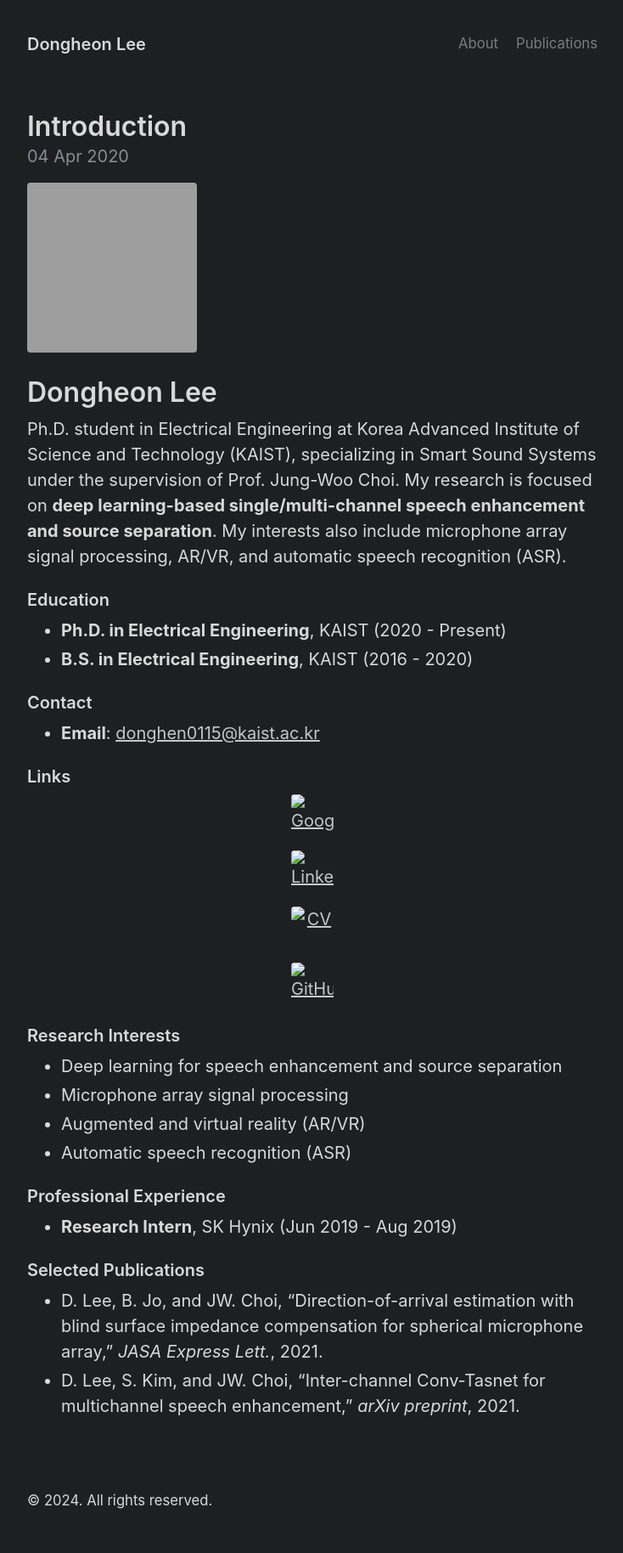
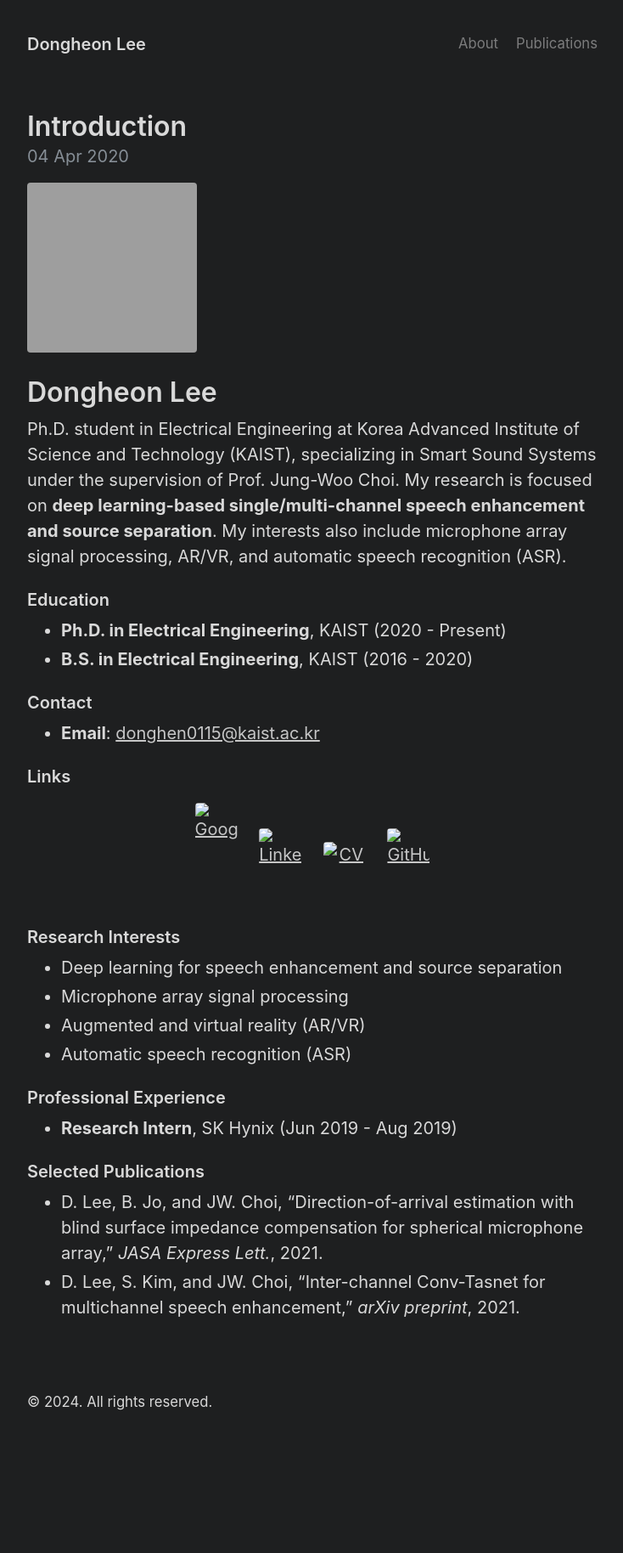
Before and after one commit to donghoney0416/donghoney0416.github.io, a Jekyll site: the page built from _posts/2020-04-04-introduction.md, in a window 1280 px wide. Shown: the whole page at 85% size, without its empty margins (272-1006 px from the left). Built offline with Jekyll 4.4.1, drawn with Linux system fonts in a browser that asks for light colours; after the commit the page ends 1712 px from its top, so only the background shows below that; grey boxes are pictures that could not be loaded.

Commit message:
Update 2020-04-04-introduction.md

```diff
--- a/_posts/2020-04-04-introduction.md
+++ b/_posts/2020-04-04-introduction.md
@@ -17,20 +17,20 @@ Ph.D. student in Electrical Engineering at Korea Advanced Institute of Science a
 - **Email**: [donghen0115@kaist.ac.kr](mailto:donghen0115@kaist.ac.kr)
 
 ### Links
-<p align="center">
-    <a href="[https://scholar.google.com/citations?user=YOUR_ID](https://scholar.google.com/citations?user=G4WfN5EAAAAJ&hl=ko&oi=ao)" target="_blank">
+<div align="center">
+    <a href="https://scholar.google.com/citations?user=G4WfN5EAAAAJ&hl=ko&oi=ao" target="_blank" style="display: inline-block; margin: 10px;">
         <img src="fig/Google.png" alt="Google Scholar" width="50" height="50">
     </a>
-    <a href="[https://www.linkedin.com/in/YOUR_LINKEDIN_ID](https://www.linkedin.com/in/dong-heon-lee-7563061a5/)" target="_blank">
+    <a href="https://www.linkedin.com/in/dong-heon-lee-7563061a5/" target="_blank" style="display: inline-block; margin: 10px;">
         <img src="fig/Linkedin.png" alt="LinkedIn" width="50" height="50">
     </a>
-    <a href="[fhttps://drive.google.com/file/d/1qCCSbyIyNOBe4z7dJp9DMqos0tDtVL0-/view?usp=drive_link](https://drive.google.com/file/d/1qCCSbyIyNOBe4z7dJp9DMqos0tDtVL0-/view?usp=drive_link)" target="_blank">
+    <a href="fhttps://drive.google.com/file/d/1qCCSbyIyNOBe4z7dJp9DMqos0tDtVL0-/view?usp=drive_link" target="_blank" style="display: inline-block; margin: 10px;">
         <img src="fig/CV.png" alt="CV" width="50" height="50">
     </a>
-    <a href="[https://github.com/donghoney0416](https://github.com/donghoney0416)" target="_blank">
+    <a href="https://github.com/donghoney0416" target="_blank" style="display: inline-block; margin: 10px;">
         <img src="fig/Github.png" alt="GitHub" width="50" height="50">
     </a>
-</p>
+</div>
 
 ### Research Interests
 - Deep learning for speech enhancement and source separation
```
